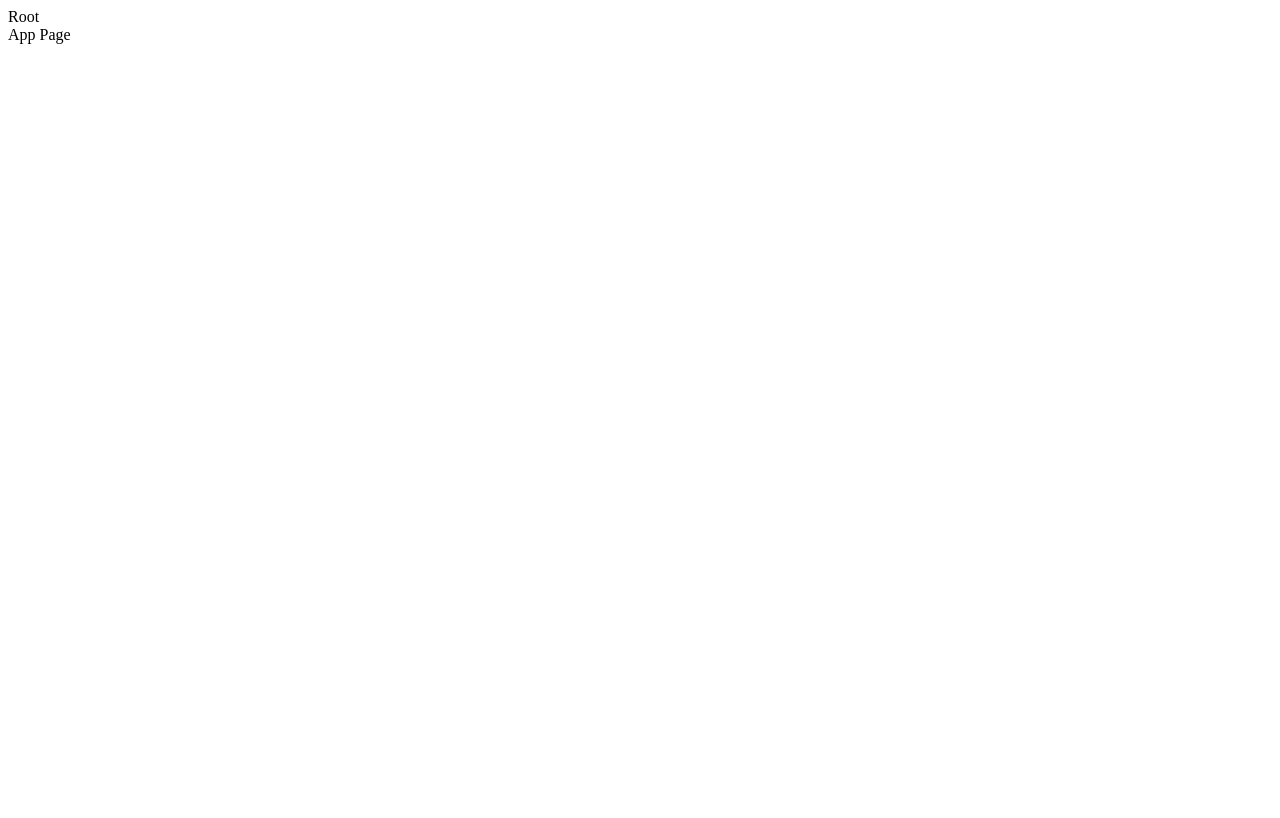
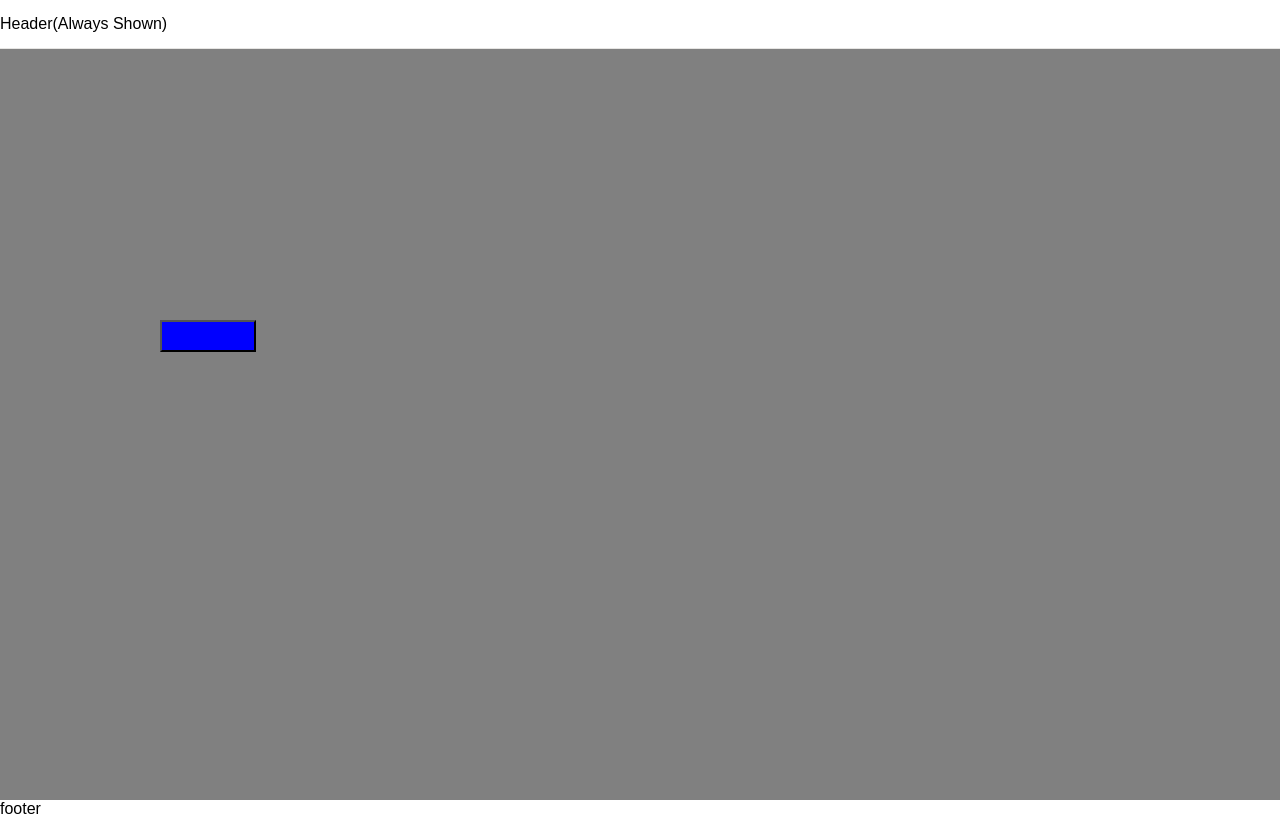
Before and after one commit to seo1im/42BLOG, a React app: page / in a window 1280 px wide. Built offline with nearby package versions, Linux system fonts and the light colour scheme.

Commit message:
Home Styleing ...
Layout Desgin making about Home

DONE :
	1. header size style OK!

TODO :
	1. Footer size design
	2. Home Page NavLink style setting

```diff
--- a/package.json
+++ b/package.json
@@ -27,9 +27,11 @@
     "babel-loader": "^8.1.0",
     "gh-pages": "^3.1.0",
     "html-webpack-plugin": "^4.5.0",
+    "immutable-js": "^0.3.1-6",
     "prop-types": "^15.7.2",
     "react": "^16.13.1",
     "react-dom": "^16.13.1",
+    "react-immutable-proptypes": "^2.2.0",
     "react-router-dom": "^5.2.0",
     "styled-components": "^5.2.0",
     "webpack": "^4.44.2",
--- a/src/Root.js
+++ b/src/Root.js
@@ -1,12 +1,13 @@
 import React from "react"
 import { BrowserRouter } from "react-router-dom"
-import App from "components/App"
+import { Header, Footer, Home } from "components"
 
 const Root = () => {
     return (
         <BrowserRouter basename="/42BLOG">
-			Root
-            <App />
+            <Header />
+            <Home />
+            <Footer />
         </BrowserRouter>
     );
 }
--- a/src/components/App.js
+++ /dev/null
@@ -1,13 +0,0 @@
-import React from 'react'
-
-class App extends React.Component {
-    render () {
-        return (
-            <div>
-                App Page
-            </div>
-        )
-    };
-}
-
-export default App;
--- /dev/null
+++ b/src/components/Home/Home.js
@@ -0,0 +1,29 @@
+import React from 'react'
+import router, { NavLink } from "react-router-dom"
+import { Header, Footer } from "components"
+
+import * as styled from "./HomeStyle"
+
+const Button = () => (
+    <div>
+        button
+    </div>
+)
+
+class Home extends React.Component {
+    render () {
+        return (
+            <styled.HomeDiv>
+                <styled.HomeButton style={{
+                    position : "relative",
+                    top : "20rem",
+                    left : "10rem"
+                }}>
+                    <NavLink activeClassName={'selected'} to='/next' />
+                </styled.HomeButton>
+            </styled.HomeDiv>
+        )
+    };
+}
+
+export default Home;
--- /dev/null
+++ b/src/components/Home/HomeStyle.js
@@ -0,0 +1,26 @@
+import styled from "styled-components"
+
+/* Div Style */
+// TODO : background images setting according width
+const HomeDiv = styled.div`
+	background-color : grey;
+
+	width	: 100%;
+	height	: 50rem;
+`
+
+const HomeButton = styled.button`
+	background-color : blue;
+
+	display : inline-block;
+
+	width	: 6rem;
+	height	: 2rem;
+
+	$.selected {
+		background-color : red;
+	}
+`
+
+
+export { HomeDiv, HomeButton }
--- /dev/null
+++ b/src/components/includes/Footer/Footer.js
@@ -0,0 +1,28 @@
+import React				from 'react'
+import PropTypes 			from 'prop-types'
+
+class Footer extends React.Component {
+    render () {
+        return (
+            <div>
+                footer
+            </div>
+        )
+    };
+}
+Footer.propTypes = {
+	/*
+		Set props type check
+		Use ImmutalbePropTypes, PropTypes module
+		Example :
+			user : PropTyps.string
+	*/
+}
+Footer.defaultPros = {
+	/*
+		Set Default props if no props input
+		Exampel
+			user : 'No data. please check user field'
+	*/
+}
+export default Footer;
--- /dev/null
+++ b/src/components/includes/Header/Header.js
@@ -0,0 +1,30 @@
+import React				from 'react'
+import PropTypes			from 'prop-types'
+
+import * as styled			from "./HeaderStyle"
+
+class Header extends React.Component {
+    render () {
+        return (
+            <styled.HeaderDiv>
+                Header(Always Shown)
+            </styled.HeaderDiv>
+        )
+    };
+}
+Header.propTypes = {
+	/*
+		Set props type check
+		Use ImmutalbePropTypes, PropTypes module
+		Example :
+			user : PropTyps.string
+	*/
+}
+Header.defaultPros = {
+	/*
+		Set Default props if no props input
+		Exampel
+			user : 'No data. please check user field'
+	*/
+}
+export default Header;
--- /dev/null
+++ b/src/components/includes/Header/HeaderStyle.js
@@ -0,0 +1,17 @@
+import styled from "styled-components"
+
+const HeaderDiv = styled.div`
+
+	background-color : white;
+	border-bottom : 0.1mm solid #e6e5e3;
+
+	position :fixed;
+	top: 0;
+	left: 0;
+
+	width : 100%;
+	height : 3rem;
+	line-height : 3rem;
+`
+
+export { HeaderDiv };
--- a/src/index.html
+++ b/src/index.html
@@ -4,6 +4,14 @@
     <meta charset="UTF-8">
     <meta name="viewport" content="width=device-width, initial-scale=1.0">
     <meta http-equiv="X-UA-Compatible" content="ie=edge">
+    <style type="text/css">
+      body {
+          @import url('https://fonts.googleapis.com/earlyaccess/notosanskr.css');
+          font-family: "Noto Sans KR", sans-serif !important;
+          margin :0;
+          padding: 0;
+      }
+    </style>
     <script type="text/javascript">
         // Single Page Apps for GitHub Pages
         // https://github.com/rafrex/spa-github-pages
```
Also changed, not shown: src/components/index.js (+6 -1 lines), build/index_bundle.js, src/components/includes/Footer/FooterStyle.js (added), 1 other file.
